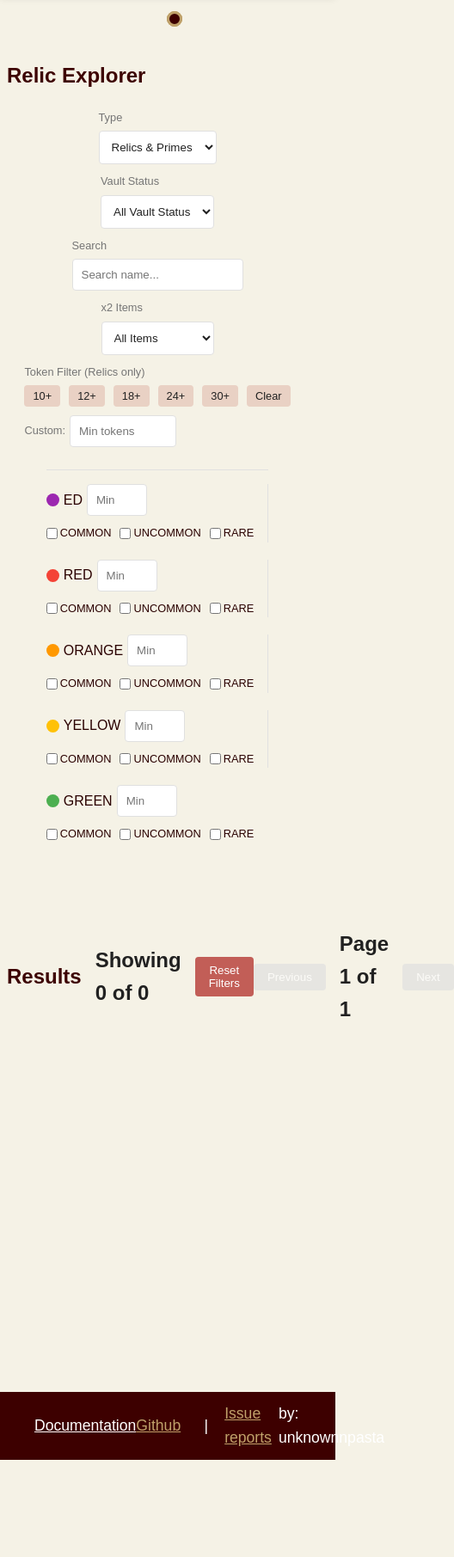
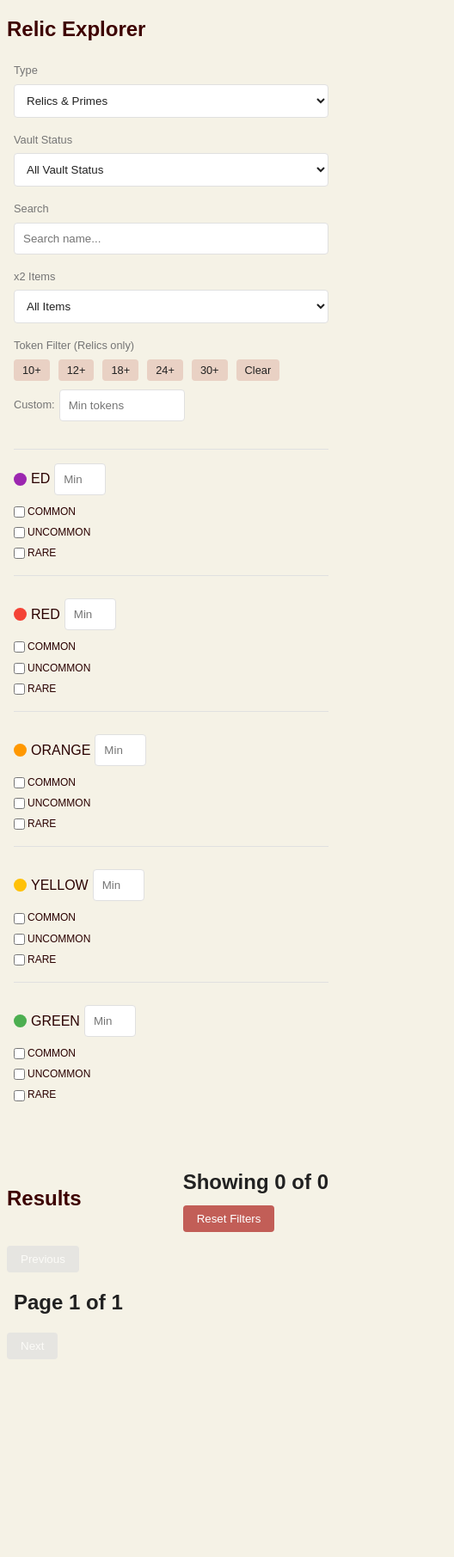
Before and after one commit to UnKnownnPasta/NotAETools, a website: page src/web/views/explorer.html in a window 390 px wide. Shown: the part 189-2000 px from the top of the page at 86% size, 528 px wide, since content can reach past the window. Before the commit the page ends 1887 px from the top, so only its background shows below. Drawn offline with Linux system fonts and the light colour scheme.

Commit message:
minor fixes

```diff
--- a/src/commands/buttons/fhost.js
+++ b/src/commands/buttons/fhost.js
@@ -85,7 +85,7 @@ export default {
 			await i.update({
 				content: i.message.content,
 				embeds: [globalHostEmbed],
-				components: [newRow(hostComps.slice(0, 5)), newRow(hostComps.slice(5))],
+				components: [newRow(hostComps.slice(0, 4)), newRow(hostComps.slice(4))],
 			});
 		} else if (
 			doFilterCheck &&
@@ -93,7 +93,7 @@ export default {
 			allIDs.includes(i.user.id) &&
 			i.message.content.slice(2, -1) == i.user.id
 		) {
-			await i.message.delete();
+			await i.message.delete().catch(console.log);
 			await i.channel.send({
 				embeds: [
 					new EmbedBuilder().setTitle(`Run "${hostTitle}" was cancelled`),
@@ -142,7 +142,7 @@ export default {
 			await i.update({
 				content: i.message.content,
 				embeds: [globalHostEmbed],
-				components: [newRow(hostComps.slice(0, 5)), newRow(hostComps.slice(5))],
+				components: [newRow(hostComps.slice(0, 4)), newRow(hostComps.slice(4))],
 			});
 		}
 
--- a/src/events/messageCreate.js
+++ b/src/events/messageCreate.js
@@ -16,7 +16,7 @@ export default {
         if (!client.finishedSequence) return;
         if (message.author.bot) return;
 
-        if (message.channel.isThread()) {
+        if (message.channel.isThread() && message.channel.id != '1204247177237500014') {
             const channelID = message.channelId;
 
             for (const channel of boxCacheManager.channelCache) {
--- a/src/web/public/css/explorer.css
+++ b/src/web/public/css/explorer.css
@@ -61,15 +61,23 @@
   box-sizing: border-box;
 }
 
+html {
+  height: 100%;
+  overflow-x: hidden;
+}
+
 body {
   font-family: 'Poppins', sans-serif;
   color: var(--text-primary);
   background-color: var(--background);
   line-height: 1.6;
   min-height: 100vh;
+  min-height: 100dvh;
   display: flex;
   flex-direction: column;
   transition: background-color 0.3s ease, color 0.3s ease;
+  overflow-x: hidden;
+  position: relative;
 }
 
 /* Header and Navigation */
@@ -411,7 +419,7 @@ input:checked + .slider:before {
 
 .inventory {
   display: grid;
-  grid-template-columns: repeat(auto-fill, minmax(250px, 1fr));
+  grid-template-columns: repeat(auto-fill, minmax(200px, 1fr));
   gap: 20px;
 }
 
@@ -628,10 +636,12 @@ nav a.active, nav a:hover {
   background: var(--ae-beige);
   color: #2a0000;
   min-height: 100vh;
+  min-height: 100dvh;
   margin: 0;
   font-family: 'Poppins', sans-serif;
   display: flex;
   flex-direction: column;
+  overflow-x: hidden;
 }
 
 .ae-header {
@@ -692,6 +702,7 @@ nav a.active, nav a:hover {
   display: flex;
   flex: 1;
   min-height: 0;
+  overflow: visible;
 }
 .ae-timeline-main {
   padding-bottom: 2rem;
@@ -700,6 +711,7 @@ nav a.active, nav a:hover {
   width: 100%;
   min-height: 70vh;
   background: var(--ae-beige);
+  overflow: visible;
 }
 .ae-timeline-rail {
   width: 60px;
@@ -745,6 +757,7 @@ nav a.active, nav a:hover {
   flex-direction: column;
   gap: 3rem;
   padding: 0.5rem 0 0.5rem 0.5rem;
+  padding-right: 2.5rem;
 }
 .ae-timeline-section {
   display: flex;
@@ -785,6 +798,8 @@ nav a.active, nav a:hover {
   padding: 0.7rem 2.5rem;
   font-size: 1.1rem;
   margin-top: auto;
+  flex-wrap: wrap;
+  gap: 1rem;
 }
 .ae-footer-link{
   color: var(--ae-footer-text);
@@ -820,24 +835,145 @@ nav a.active, nav a:hover {
     padding: 1rem 0.5rem;
     gap: 0.5rem;
   }
+  .ae-header-nav {
+    gap: 1.5rem;
+  }
   .ae-main-wrapper {
     flex-direction: column;
+    overflow: visible;
   }
   .ae-timeline-main {
     flex-direction: column;
+    min-height: auto;
+    padding-bottom: 1rem;
+    overflow: visible;
   }
-  .ae-timeline-rail {
-    flex-direction: row;
-    width: 100%;
-    min-height: 40px;
-    padding: 0;
-    justify-content: center;
-    align-items: flex-start;
-  }
-  .ae-timeline-dot, .ae-timeline-line, .ae-timeline-hr {
-    margin: 0 0.5rem;
+  .ae-timeline-rail-desktop {
+    display: none !important;
   }
   .ae-timeline-content {
     padding: 1rem 0.5rem;
+    padding-right: 0.5rem;
+    gap: 2rem;
+    overflow: visible;
+  }
+  .ae-timeline-title-row {
+    flex-direction: column;
+    align-items: flex-start;
+    gap: 0.5rem;
+  }
+  .filters {
+    flex-direction: column;
+    align-items: stretch;
+  }
+  .filter-group {
+    width: 100%;
+  }
+  .color-filters {
+    flex-direction: column;
+  }
+  .filter-item {
+    border-right: none;
+    border-bottom: 1px solid var(--border);
+    padding-right: 0;
+    padding-bottom: 1rem;
+    margin-bottom: 1rem;
+  }
+  .filter-item:last-child {
+    border-bottom: none;
+    margin-bottom: 0;
+  }
+  .results-header {
+    flex-direction: column;
+    gap: 1rem;
+    align-items: flex-start;
+  }
+  .results-count {
+    flex-direction: column;
+    align-items: flex-start;
+    gap: 0.5rem;
+  }
+  .results-navigation {
+    flex-direction: column;
+    align-items: flex-start;
+    gap: 0.5rem;
+  }
+  .inventory {
+    grid-template-columns: repeat(auto-fill, minmax(180px, 1fr));
+    gap: 15px;
+  }
+  .item {
+    padding: 1rem;
+    max-height: 300px;
+  }
+  .token-options {
+    justify-content: flex-start;
+  }
+  .rarity-checkboxes {
+    flex-direction: column;
+    gap: 5px;
+  }
+  .rarity-checkbox {
+    font-size: 0.75rem;
+  }
+  .small-input {
+    width: 60px;
+  }
+  .ae-footer {
+    flex-direction: column;
+    text-align: center;
+    padding: 1rem 0.5rem;
+    gap: 0.5rem;
+    position: relative;
+  }
+  .ae-footer-left, .ae-footer-center, .ae-footer-right {
+    justify-content: center;
+    width: 100%;
+  }
+  .ae-footer-center {
+    flex-direction: column;
+    gap: 0.5rem;
+  }
+  .ae-footer-center span {
+    display: none;
   }
 }
+
+/* Extra small mobile devices */
+@media (max-width: 480px) {
+  .ae-explorer-body {
+    min-height: 100vh;
+    min-height: 100dvh;
+  }
+  .ae-timeline-content {
+    padding: 0.5rem;
+    gap: 1.5rem;
+    overflow: visible;
+  }
+  .ae-timeline-main {
+    padding-bottom: 0.5rem;
+    overflow: visible;
+  }
+  .inventory {
+    grid-template-columns: 1fr;
+    gap: 10px;
+  }
+  .item {
+    padding: 0.8rem;
+    max-height: 280px;
+  }
+  .ae-footer {
+    padding: 0.8rem 0.5rem;
+    font-size: 1rem;
+    position: relative;
+  }
+  .ae-header {
+    padding: 0.8rem 0.5rem;
+  }
+  .filters {
+    gap: 8px;
+  }
+  .filter-group {
+    margin-bottom: 0.5rem;
+  }
+}
--- a/src/web/views/explorer.html
+++ b/src/web/views/explorer.html
@@ -25,7 +25,7 @@
     <nav class="ae-header-nav">
       <a href="/">Home</a>
       <a href="/explorer">Explorer</a>
-      <a href="/vault">Vault</a>
+      <a href="/tutorial">Tutorial</a>
     </nav>
     <div class="ae-header-profile">
       <img src="/public/images/server-icon.png" alt="Profile" class="ae-header-avatar">
@@ -33,14 +33,14 @@
   </header>
 
   <div class="ae-timeline-main">
-    <div class="ae-timeline-rail js-timeline-rail">
+    <div class="ae-timeline-rail js-timeline-rail ae-timeline-rail-desktop">
       <div class="ae-timeline-dot dot-explorer"></div>
       <div class="ae-timeline-line line-explorer-results"></div>
       <div class="ae-timeline-dot dot-results"></div>
       <div class="ae-timeline-line line-results-footer"></div>
       <div class="ae-timeline-dot dot-footer"></div>
     </div>
-    <div class="ae-timeline-content" style="padding-right:2.5rem;">
+    <div class="ae-timeline-content">
       <!-- Relic Explorer Title & Filters -->
       <section class="ae-timeline-section section-explorer">
         <div class="ae-timeline-title-row">Relic Explorer</div>
@@ -196,7 +196,7 @@
       <!-- Results Title & Navigation -->
       <section class="ae-timeline-section section-results">
         <div class="ae-timeline-title-row" style="align-items: flex-start;">
-          <div id="resultsHeader" style="display: flex; width: 100%; justify-content: space-between;">
+          <div id="resultsHeader" style="display: flex; width: 100%; justify-content: space-between; flex-wrap: wrap; gap: 1rem;">
           <span style="margin-right: 1rem; align-self: center;">Results</span>
           <div class="results-count">
               <div>Showing <span id="currentCount">0</span> of <span id="totalCount">0</span></div>
```
Also changed, not shown: src/commands/interaction/fhost.js (+4 -4 lines).
